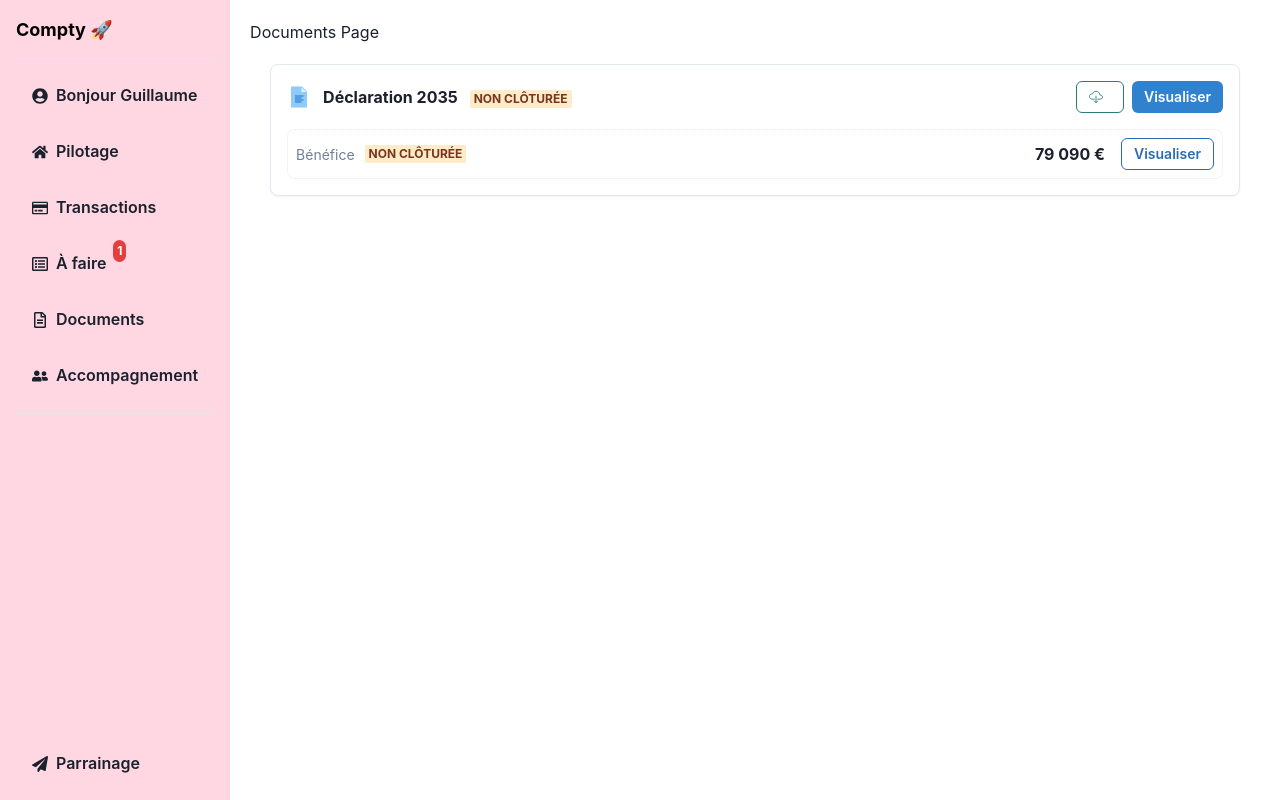
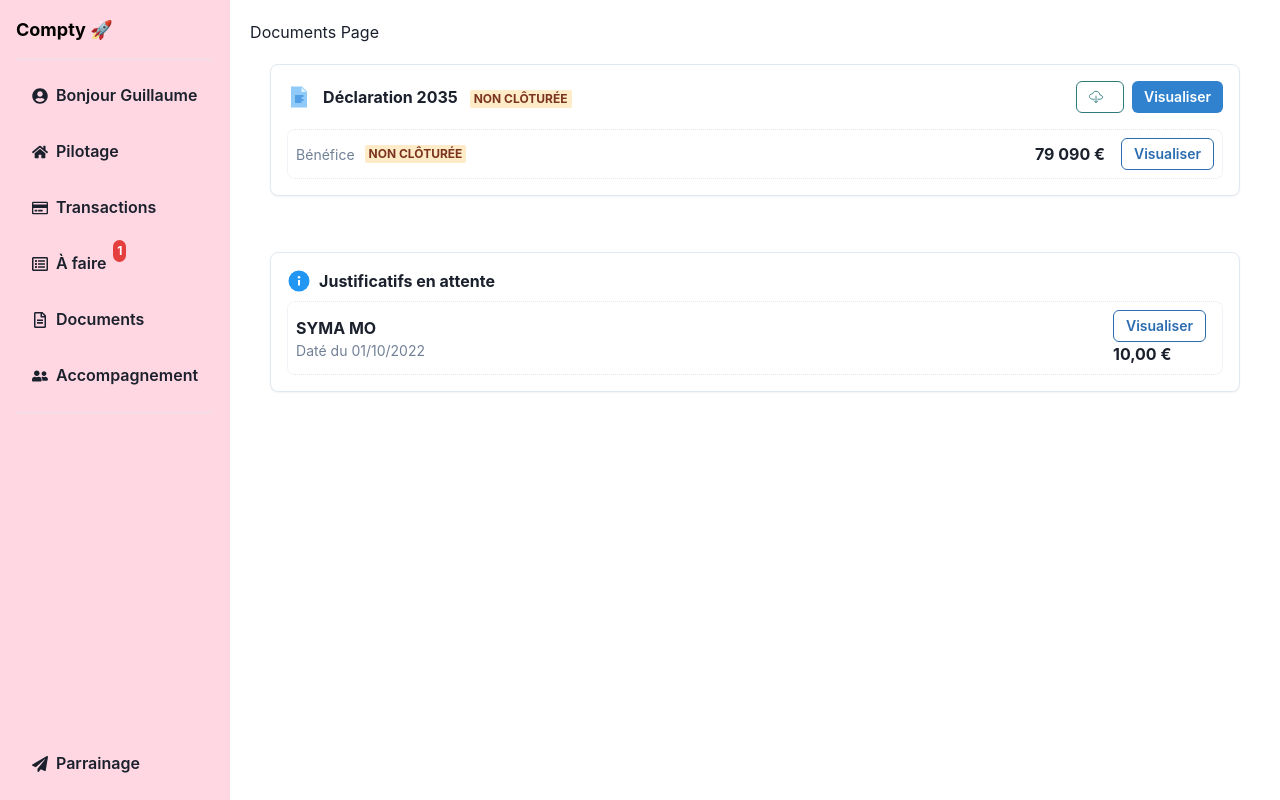
Before and after one commit to lizardspace2/compty10042024, a React (Vite) app: page /documents in a window 1280 px wide. Built offline with nearby package versions, Linux system fonts and the light colour scheme.

Commit message:
dfsfdsddssdd

```diff
--- a/src/components/Documents/Documents.jsx
+++ b/src/components/Documents/Documents.jsx
@@ -1,12 +1,14 @@
 // Documents.js
 import React from 'react';
 import DeclarationDocument from './components/DeclarationDocument';
+import Justificatifs from './components/Justificatifs';
 
 function Documents() {
   return (
     <div>
       <h1>Documents Page</h1>
       <DeclarationDocument/>
+      <Justificatifs/>
     </div>
   );
 }
--- /dev/null
+++ b/src/components/Documents/components/Justificatifs.jsx
@@ -0,0 +1,67 @@
+import React from 'react';
+import {
+  Box,
+  Flex,
+  Text,
+  Button,
+  Icon,
+  useColorModeValue,
+  Tooltip,
+} from '@chakra-ui/react';
+import { FcInfo } from 'react-icons/fc';
+
+const JustificatifEnAttente = ({ name, date, amount }) => {
+  const boxBg = useColorModeValue('white', 'gray.700');
+  const borderColor = useColorModeValue('gray.200', 'gray.600');
+  const infoIconColor = useColorModeValue('blue.500', 'blue.300');
+
+  return (
+    <Box
+      borderWidth="1px"
+      borderRadius="lg"
+      w="full"
+      bg={boxBg}
+      borderColor={borderColor}
+      p={4}
+      shadow="sm"
+      position="relative"
+      my={4}
+    >
+      <Flex justify="space-between" align="center" mb={2}>
+        <Flex align="center">
+          <Tooltip label="Informations supplémentaires" hasArrow>
+            <Icon as={FcInfo} boxSize={6} mr={2} color={infoIconColor} />
+          </Tooltip>
+          <Text fontWeight="bold">Justificatifs en attente</Text>
+        </Flex>
+      </Flex>
+      <Flex justify="space-between" align="center" borderWidth="1px" borderRadius="lg" borderStyle="dotted" borderColor="gray.200" p={2}>
+        <Box>
+          <Text fontWeight="bold">{name}</Text>
+          <Text fontSize="sm" color="gray.500">Daté du {date}</Text>
+        </Box>
+        <Box>
+          <Button colorScheme="blue" variant="outline" size="sm" mr={2}>
+            Visualiser
+          </Button>
+          <Text fontWeight="bold">{amount} €</Text>
+        </Box>
+      </Flex>
+    </Box>
+  );
+};
+
+// Usage example
+const Justificatifs = () => {
+  return (
+    <Box p={5}>
+      <JustificatifEnAttente
+        name="SYMA MO"
+        date="01/10/2022"
+        amount="10,00"
+      />
+    </Box>
+  );
+};
+
+export default Justificatifs;
```
